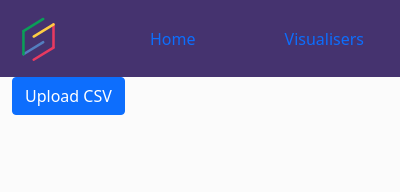
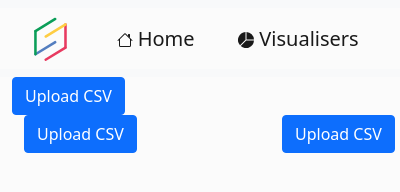
Before and after one commit to Imogi/Chrome-extension-total-installs, a browser extension: page src/App/pages/default-popup.html in a window 400 px wide. Both pictures are taken after a click on the link "Visualisers". Shown: the top 192 px of the page. Drawn offline with nearby package versions, Linux system fonts and the light colour scheme.

Commit message:
fixed nav bar

```diff
--- a/src/App/pages/default-popup.html
+++ b/src/App/pages/default-popup.html
@@ -11,9 +11,12 @@
       rel="stylesheet"
     />
   </head>
+
+  <!-- Navigation bar -->
   <body>
-    <!-- Navigation bar -->
-    <nav class="navbar navbar-default" style="background-color: #45336f">
+    <nav class="navbar navbar-expand-lg navbar-light bg-light">
+
+      <div class="container-fluid">
         <a class="nav-item nav-link">
           <img
             src="/App/assets/icons/logo.svg"
@@ -22,16 +25,49 @@
             alt="logo"
           />
         </a>
-      <a class="nav-item nav-link" id="home-nav-btn">Home</a>
-      <a class="nav-item nav-link" id="visualiser-nav-btn">Visualisers</a>
-      <a class="nav-item nav-link" id="database-nav-btn">Database</a>
+
+        <a class="navbar-brand" id="home-nav-btn" href="#">
+          <svg xmlns="http://www.w3.org/2000/svg" width="16" height="16" fill="currentColor" class="bi bi-house" viewBox="0 0 16 16">
+            <path fill-rule="evenodd" d="M2 13.5V7h1v6.5a.5.5 0 0 0 .5.5h9a.5.5 0 0 0 .5-.5V7h1v6.5a1.5 1.5 0 0 1-1.5 1.5h-9A1.5 1.5 0 0 1 2 13.5zm11-11V6l-2-2V2.5a.5.5 0 0 1 .5-.5h1a.5.5 0 0 1 .5.5z"/>
+            <path fill-rule="evenodd" d="M7.293 1.5a1 1 0 0 1 1.414 0l6.647 6.646a.5.5 0 0 1-.708.708L8 2.207 1.354 8.854a.5.5 0 1 1-.708-.708L7.293 1.5z"/>
+          </svg>
+          Home
+        </a>
+
+        <a class="navbar-brand" id="visualiser-nav-btn" href="#">
+          <svg xmlns="http://www.w3.org/2000/svg" width="16" height="16" fill="currentColor" class="bi bi-pie-chart-fill" viewBox="0 0 16 16">
+            <path d="M15.985 8.5H8.207l-5.5 5.5a8 8 0 0 0 13.277-5.5zM2 13.292A8 8 0 0 1 7.5.015v7.778l-5.5 5.5zM8.5.015V7.5h7.485A8.001 8.001 0 0 0 8.5.015z"/>
+          </svg>
+          Visualisers
+        </a>
+
+        <a class="navbar-brand" id="database-nav-btn" href="#">
+          <svg xmlns="http://www.w3.org/2000/svg" width="16" height="16" fill="currentColor" class="bi bi-clipboard2-data" viewBox="0 0 16 16">
+            <path d="M9.5 0a.5.5 0 0 1 .5.5.5.5 0 0 0 .5.5.5.5 0 0 1 .5.5V2a.5.5 0 0 1-.5.5h-5A.5.5 0 0 1 5 2v-.5a.5.5 0 0 1 .5-.5.5.5 0 0 0 .5-.5.5.5 0 0 1 .5-.5h3Z"/>
+            <path d="M3 2.5a.5.5 0 0 1 .5-.5H4a.5.5 0 0 0 0-1h-.5A1.5 1.5 0 0 0 2 2.5v12A1.5 1.5 0 0 0 3.5 16h9a1.5 1.5 0 0 0 1.5-1.5v-12A1.5 1.5 0 0 0 12.5 1H12a.5.5 0 0 0 0 1h.5a.5.5 0 0 1 .5.5v12a.5.5 0 0 1-.5.5h-9a.5.5 0 0 1-.5-.5v-12Z"/>
+            <path d="M10 7a1 1 0 1 1 2 0v5a1 1 0 1 1-2 0V7Zm-6 4a1 1 0 1 1 2 0v1a1 1 0 1 1-2 0v-1Zm4-3a1 1 0 0 0-1 1v3a1 1 0 1 0 2 0V9a1 1 0 0 0-1-1Z"/>
+          </svg>
+          Database
+        </a>
+      </div>
     </nav>
   </body>
   <!-- Home screen, i.e upload csv file for total downloads -->
-  <div class="container-fluid" id="home-container"></div>
+  <div class="container-fluid" id="home-container">
+    <button type="button" class="btn btn-dark">Dark</button>
+  </div>
   <!-- Visualiser container -->
   <div class="container-fluid" id="visualiser-container" style="display: none">
     <button type="button" id="btn" class="btn btn-primary">Upload CSV</button>
+    <div class="container">
+      <div class="row">
+        <div class="col">
+          <button type="button" id="btn" class="btn btn-primary">Upload CSV</button>
+        </div>
+        <div class="col">
+          <button type="button" id="btn" class="btn btn-primary">Upload CSV</button>
+        </div>
+    </div>
   </div>
   <!-- Database container, i.e the leaderboard -->
   <div class="container-fluid" id="database-container" style="display: none">
@@ -39,8 +75,11 @@
       <button type="button" id="btn" class="btn btn-primary">
         leaderboard - wow
       </button>
+      <button type="button" id="btn" class="btn btn-primary">Yes</button>
     </div>
   </div>
+
   <!-- JavaScript -->
   <script src="/App/javascript/default-popup.js"></script>
+
 </html>
```
Lines whose indentation alone changed are shown as unchanged.
